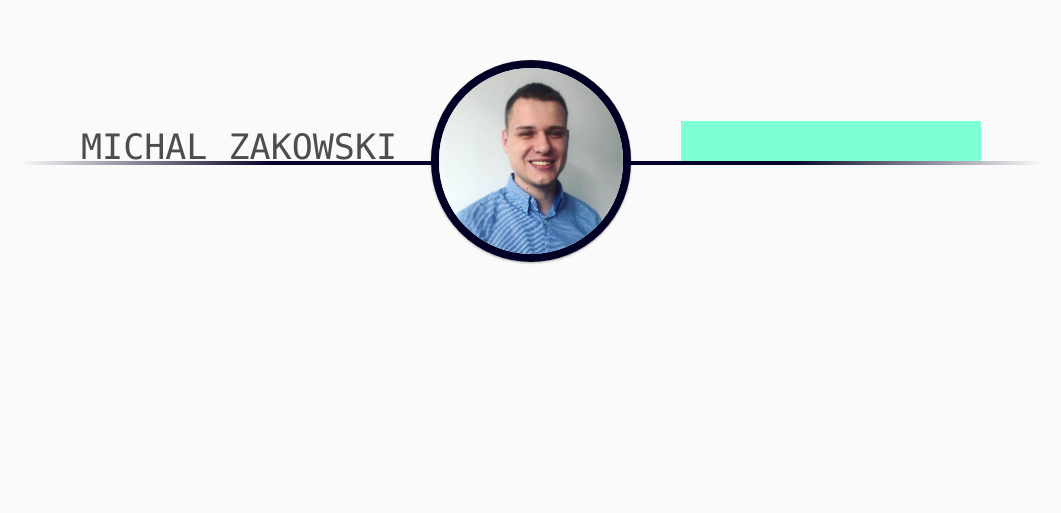
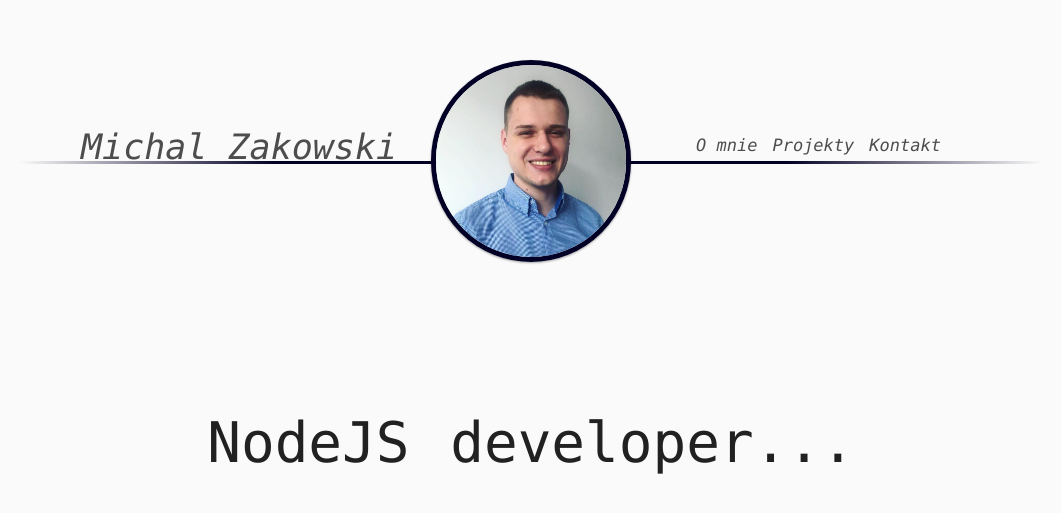
Before and after one commit to ckrewone/ckrewone.github.io, a Vue app: page / in a window 1280 px wide. Shown: the part 239-752 px from the top of the page, without its empty margins (109-1170 px from the left). Built offline with nearby package versions, Linux system fonts and the light colour scheme.

Commit message:
Create main page

```diff
--- /dev/null
+++ b/src/components/LiveCoding.vue
@@ -0,0 +1,75 @@
+<template>
+    <v-flex class="live-code">
+        <v-flex class="code">
+            {{text1}}<span :class="{
+            'cursor': true,
+            'cursor--invisible': this.cursor
+            }">&nbsp;</span>{{text2}}
+        </v-flex>
+    </v-flex>
+</template>
+
+<script>
+export default {
+  name: 'LiveCoding',
+  data () {
+    return {
+      text1: 'Web',
+      text2: 'developer...',
+      moveArray: ['1', '1', '1', 'F', 'r', 'o', 'n', 't', 'e', 'n', 'd', '0', '0', '0', '0', '1', '1', '1', '1', '1', '1', '1', '1', 'N', 'o', 'd', 'e', 'J', 'S', '0', '0', '0', '0', '0', '1', '1', '1', '1', '1', '1', 'W', 'e', 'b', '0', '0', '0'],
+      cursor: true,
+      delay: 400
+    }
+  },
+  methods: {
+    setCursor () {
+      setTimeout(() => {
+        this.cursor = !this.cursor
+        this.setCursor()
+      }, 500)
+    },
+    liveCode (index) {
+      setTimeout(() => {
+        this.delay = 400
+        const current = this.moveArray[index]
+        if (current === '1') {
+          this.text1 = this.text1.slice(0, -1)
+          this.delay = 200
+        } else {
+          if (current !== '0')
+            this.text1 = this.text1 + current
+        }
+        this.liveCode(index !== this.moveArray.length - 1 ? index + 1 : 0)
+      }, Math.random() * this.delay)
+    }
+  },
+  beforeMount () {
+    this.setCursor()
+    this.liveCode(0)
+  }
+}
+</script>
+
+<style lang="scss">
+    .live-code {
+        position: fixed;
+        width: 100%;
+        top: 80vh;
+        text-align: center;
+    }
+
+    .code {
+        text-align: center;
+        font-size: 56px;
+    }
+    .cursor{
+        height: 100%;
+        position: relative;
+        color: #fff;
+        border-left: #000 5px solid;
+        margin-left: 2px;
+        &--invisible{
+            opacity: 0;
+        }
+    }
+</style>
--- a/src/components/Main.vue
+++ b/src/components/Main.vue
@@ -1,18 +1,22 @@
 <template>
-    <v-layout>
+    <v-layout class="base">
         <v-flex class="nav">
-            <div class="name">MICHAL ZAKOWSKI</div>
-            <div class="nav-list">
-                <div class="nav-item"></div>
-            </div>
+            <div class="name">Michal Zakowski</div>
+            <v-layout class="nav-list">
+                <button class=" nav-item nav-item__1">O mnie</button>
+                <button class="nav-item nav-item__2">Projekty</button>
+                <button class="nav-item nav-item__3">Kontakt</button>
+            </v-layout>
             <div class="line"></div>
             <v-img :src="img" :width="200" class="logo card-1"></v-img>
+            <LiveCoding/>
         </v-flex>
     </v-layout>
 </template>
 
 <script>
 import img from '../assets/mike5.jpg'
+import LiveCoding from './LiveCoding'
 
 export default {
   name: 'Home',
@@ -20,40 +24,49 @@ export default {
     return {
       img
     }
+  },
+  components: {
+    LiveCoding
   }
 }
 </script>
 
 <style lang="scss">
+    .base {
+        font-family: "Hasklig", "Fira Code", "SF Mono", "Operator Mono Lig", "LigaInconsolata", "SFMono-Regular", Consolas, "Liberation Mono", Menlo, Courier, monospace !important
+    }
+
     .nav {
         position: fixed;
     }
+
     .name {
         position: absolute;
         font-size: 35px;
+        font-style: italic;
         white-space: nowrap;
         opacity: .8;
         top: 45vh;
         left: 50vw;
         margin-left: -450px;
         width: 100%;
-        font-family: "Hasklig", "Fira Code", "SF Mono", "Operator Mono Lig", "LigaInconsolata", "SFMono-Regular", Consolas, "Liberation Mono", Menlo, Courier, monospace !important
     }
+
     .logo {
         top: 50vh;
         left: 50vw;
         transform: translate(-50%, -50%);
-        border: #020024 8px solid;
+        border: #020024 5px solid;
         border-radius: 200px;
     }
 
     .card-1 {
-        box-shadow: 0 1px 3px rgba(0,0,0,0.12), 0 1px 2px rgba(0,0,0,0.24);
-        transition: all 0.3s cubic-bezier(.25,.8,.25,1);
+        box-shadow: 0 1px 3px rgba(0, 0, 0, 0.12), 0 1px 2px rgba(0, 0, 0, 0.24);
+        transition: all 0.3s cubic-bezier(.25, .8, .25, 1);
     }
 
     .card-1:hover {
-        box-shadow: 0 14px 28px rgba(0,0,0,0.25), 0 10px 10px rgba(0,0,0,0.22);
+        box-shadow: 0 14px 28px rgba(0, 0, 0, 0.25), 0 10px 10px rgba(0, 0, 0, 0.22);
     }
 
     .line {
@@ -61,16 +74,52 @@ export default {
         z-index: -1;
         width: 100vw;
         top: 50vh;
-        height: 4px;
-        background: linear-gradient(90deg, rgba(0,212,255,0) 10%, rgba(2,0,36,1) 30%, rgba(2,0,36,1) 70%, rgba(0,212,255,0) 90%);
+        height: 3.4px;
+        background: linear-gradient(90deg, rgba(0, 212, 255, 0) 10%, rgba(2, 0, 36, 1) 30%, rgba(2, 0, 36, 1) 70%, rgba(0, 212, 255, 0) 90%);
     }
-    .nav-list  {
+
+    .nav-list {
         position: absolute;
         top: 45vh;
         left: 50vw;
         width: 300px;
         height: 40px;
         margin-left: 150px;
-        background: aquamarine;
+        display: inline-block;
+    }
+
+    .nav-item {
+        margin-left: 15px;
+        position: relative;
+        margin-top: 10px;
+        font-size: 17px;
+        font-weight: 300;
+        opacity: 0.8;
+        font-style: italic;
+        text-align: center;
+
+        &__1 {
+            &:hover {
+                opacity: 1;
+                color: green;
+                transition: all .2s ease-in-out;
+            }
+        }
+
+        &__2 {
+            &:hover {
+                opacity: 1;
+                color: yellow;
+                transition: all .2s ease-in-out;
+            }
+        }
+
+        &__3 {
+            &:hover {
+                opacity: 1;
+                color: red;
+                transition: all .2s ease-in-out;
+            }
+        }
     }
 </style>
--- a/vue.config.js
+++ b/vue.config.js
@@ -1,3 +1,4 @@
 module.exports = {
   transpileDependencies: ['/node_modules[/\\\\]vuetify[/\\\\]/'],
-}
+  publicPath: process.env.NODE_ENV === 'prodution' ? '././' : './'
+};
```
